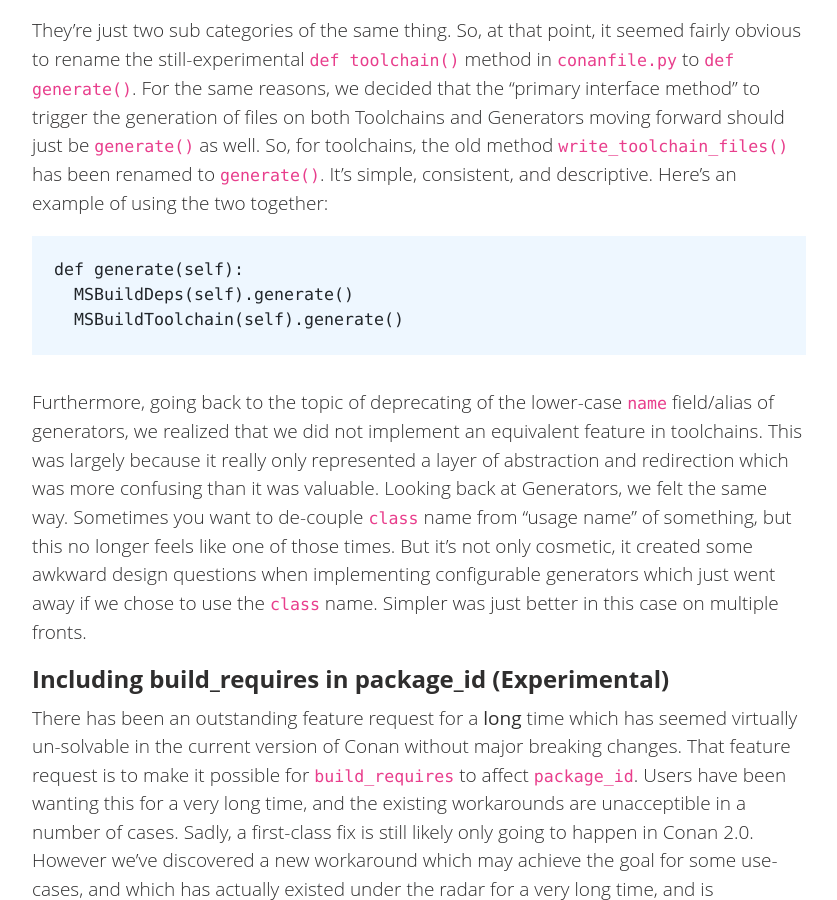
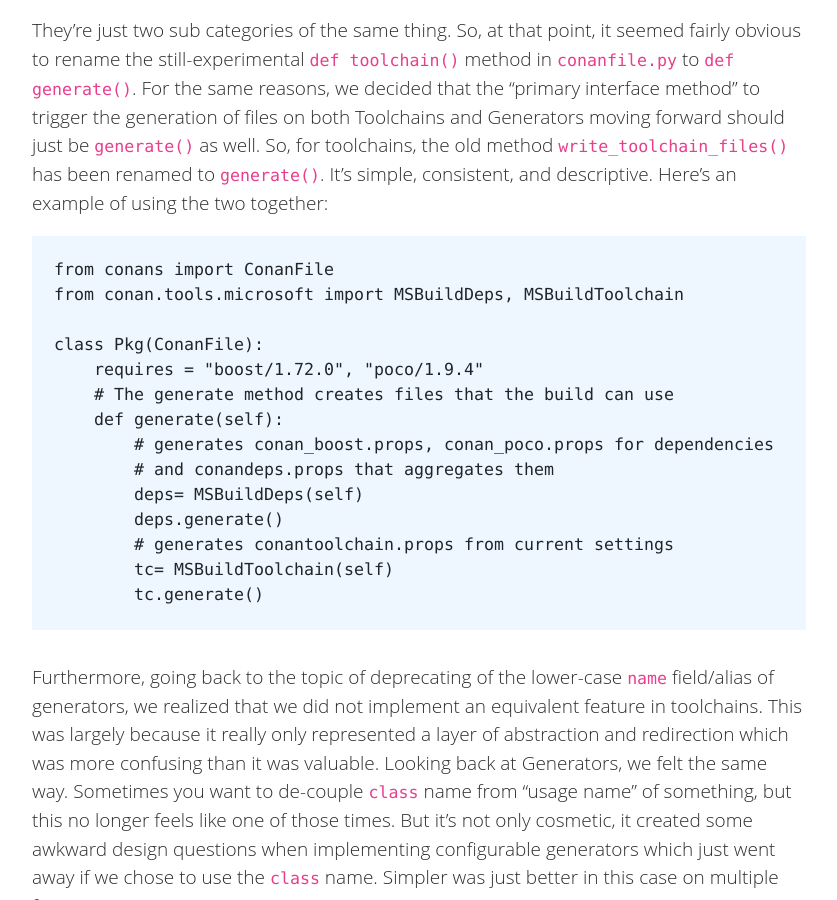
Before and after one commit to conan-io/conan-io.github.io, a Jekyll site: the page built from _posts/2020-12-14-New-conan-release-1-32.markdown, in a window 1280 px wide and 900 px high, scrolled down 4755 px. Shown: the whole window, without its empty margins (20-857 px from the left). Built offline with Jekyll 4.4.1, drawn with Linux system fonts in a browser that asks for light colours; comment, search, counter and statistics services are not loaded.

Commit message:
Update _posts/2020-12-14-New-conan-release-1-32.markdown

```diff
--- a/_posts/2020-12-14-New-conan-release-1-32.markdown
+++ b/_posts/2020-12-14-New-conan-release-1-32.markdown
@@ -186,9 +186,20 @@ toolchains, the old method `write_toolchain_files()` has been renamed to
 `generate()`.  It's simple, consistent, and descriptive. Here's an example of
 using the two together:
 
-    def generate(self):
-      MSBuildDeps(self).generate()
-      MSBuildToolchain(self).generate()
+    from conans import ConanFile
+    from conan.tools.microsoft import MSBuildDeps, MSBuildToolchain
+
+    class Pkg(ConanFile):
+        requires = "boost/1.72.0", "poco/1.9.4"
+        # The generate method creates files that the build can use
+        def generate(self):
+            # generates conan_boost.props, conan_poco.props for dependencies
+            # and conandeps.props that aggregates them
+            deps= MSBuildDeps(self)
+            deps.generate()
+            # generates conantoolchain.props from current settings
+            tc= MSBuildToolchain(self)
+            tc.generate()
 
 Furthermore, going back to the topic of deprecating of the lower-case `name`
 field/alias of generators, we realized that we did not implement an equivalent
```
